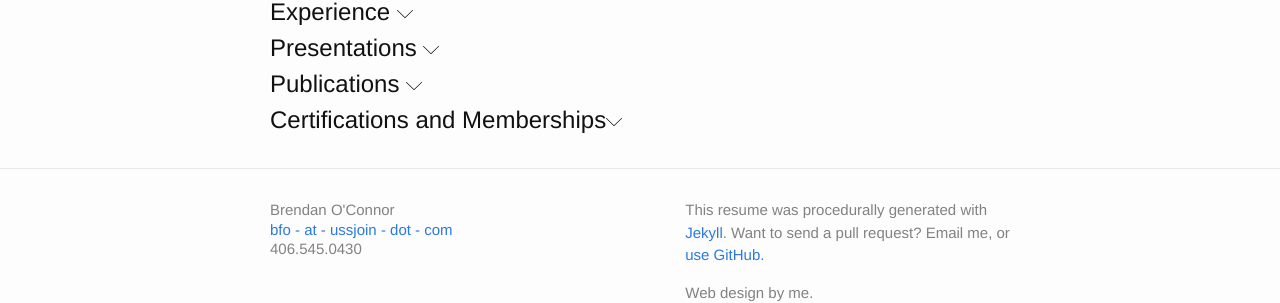
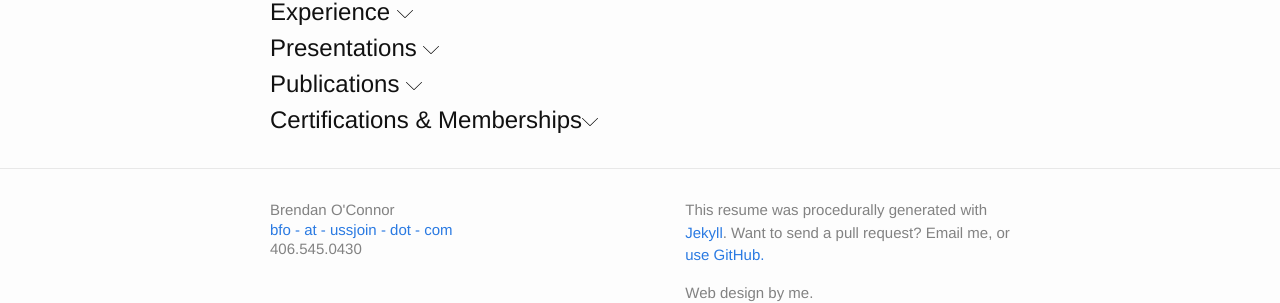
Before and after one commit to ussjoin/ussjoin.com, a Jekyll site: the page built from index.html, in a window 1280 px wide. Shown: the part 420-723 px from the top of the page. Built offline with Jekyll 4.4.1, drawn with Linux system fonts in a browser that asks for light colours.

Commit message:
Fixing a few small validation nits.

```diff
--- a/_includes/head.html
+++ b/_includes/head.html
@@ -7,7 +7,7 @@
   <meta name="description" content="{% if page.excerpt %}{{ page.excerpt | strip_html | strip_newlines | truncate: 160 }}{% else %}{{ site.description }}{% endif %}">
 
   <link rel="stylesheet" media="not print" href="{{ "/css/main.css" | prepend: site.baseurl }}">
-  <link rel="stylesheet" media="screen and (max-device-width: 600px)" href="{{ "/css/thin.css" | prepend: site.baseurl }}">
+  <link rel="stylesheet" media="screen and (max-width: 600px)" href="{{ "/css/thin.css" | prepend: site.baseurl }}">
   <link rel="stylesheet" media="only print" href="{{ "/css/print.css" | prepend: site.baseurl }}">
   <style media="not print" type="text/css">
     /* Animate.css - http://daneden.me/animate Licensed under the MIT license - http://opensource.org/licenses/MIT Copyright (c) 2015 Daniel Eden */
--- a/_layouts/default.html
+++ b/_layouts/default.html
@@ -1,5 +1,5 @@
 <!DOCTYPE html>
-<html>
+<html lang="en">
 
   {% include head.html %}
 
--- a/index.html
+++ b/index.html
@@ -4,7 +4,7 @@
 
 
 <div class="hello">
-    <h3>I have links to social things above. Below, I've compiled my talks, experience, and a few other useful bits of information. If you'd like this as a CV, just hit print; if you'd like a formal resume, <a href="resume.html">click here for HTML</a> or <a href="Brendan O'Connor - Resume.pdf">click here for a PDF</a>. My bio is on the <a href="/about/">About page</a>. My <a href="0xB58EDA54.asc">GPG key</a> is public. My blog is <a href="http://blog.ussjoin.com">Times and Measures</a>.</h3>
+    <h3>I have links to social things above. Below, I've compiled my talks, experience, and a few other useful bits of information. If you'd like this as a CV, just hit print; if you'd like a formal resume, <a href="resume.html">click here for HTML</a> or <a href="Brendan O'Connor%20-%20Resume.pdf">click here for a PDF</a>. My bio is on the <a href="/about/">About page</a>. My <a href="0xB58EDA54.asc">GPG key</a> is public. My blog is <a href="http://blog.ussjoin.com">Times and Measures</a>.</h3>
 </div>
 
 <div class="categoryholder">
@@ -112,7 +112,7 @@
 
 <div class="categoryholder">
   <input type="checkbox" id="certifications-all" class="category-expander">
-  <label for="certifications-all" class="category-label">Certifications and Memberships<span class="uparrow animated fadeIn"><img class="svg" width=16 src="{{ "/images/up.svg" | prepend: site.baseurl }}" alt="Collapse Category" /></span><span class="downarrow animated fadeIn"><img class="svg" width=16 src="{{ "/images/down.svg" | prepend: site.baseurl }}" alt="Expand Category" /></span></label>
+  <label for="certifications-all" class="category-label">Certifications &amp; Memberships<span class="uparrow animated fadeIn"><img class="svg" width=16 src="{{ "/images/up.svg" | prepend: site.baseurl }}" alt="Collapse Category" /></span><span class="downarrow animated fadeIn"><img class="svg" width=16 src="{{ "/images/down.svg" | prepend: site.baseurl }}" alt="Expand Category" /></span></label>
   <div class="certifications category animated fadeIn">
     {% for chunk in site.data.resume.certifications %}
       <div class="certification {{ chunk.tags | join }}">
--- a/resume.html
+++ b/resume.html
@@ -2,7 +2,7 @@
 layout: default
 ---
 <div class="hello">
-  <h3>This is my short resume. If you'd like to have a copy, just hit print or <a href="Brendan O'Connor - Resume.pdf">click here for a PDF</a>; if you'd like a full CV, <a href="/">click here</a>. My bio is on the <a href="/about/">About page</a>.</h3>
+  <h3>This is my short resume. If you'd like to have a copy, just hit print or <a href="Brendan O'Connor%20-%20Resume.pdf">click here for a PDF</a>; if you'd like a full CV, <a href="/">click here</a>. My bio is on the <a href="/about/">About page</a>.</h3>
 </div>
 
 <div class="categoryholder">
@@ -90,7 +90,7 @@
 
 <div class="categoryholder">
   <input type="checkbox" id="certifications-all" class="category-expander">
-  <label for="certifications-all" class="category-label">Certifications and Memberships <span class="uparrow animated fadeIn"><img class="svg" width=16 src="{{ "/images/up.svg" | prepend: site.baseurl }}" alt="Collapse Category" /></span><span class="downarrow animated fadeIn"><img class="svg" width=16 src="{{ "/images/down.svg" | prepend: site.baseurl }}" alt="Expand Category" /></span></label>
+  <label for="certifications-all" class="category-label">Certifications &amp; Memberships <span class="uparrow animated fadeIn"><img class="svg" width=16 src="{{ "/images/up.svg" | prepend: site.baseurl }}" alt="Collapse Category" /></span><span class="downarrow animated fadeIn"><img class="svg" width=16 src="{{ "/images/down.svg" | prepend: site.baseurl }}" alt="Expand Category" /></span></label>
   <div class="certifications category animated fadeIn">
     {% for chunk in site.data.resume.certifications %}
       {% if chunk.resume == true %}
```
